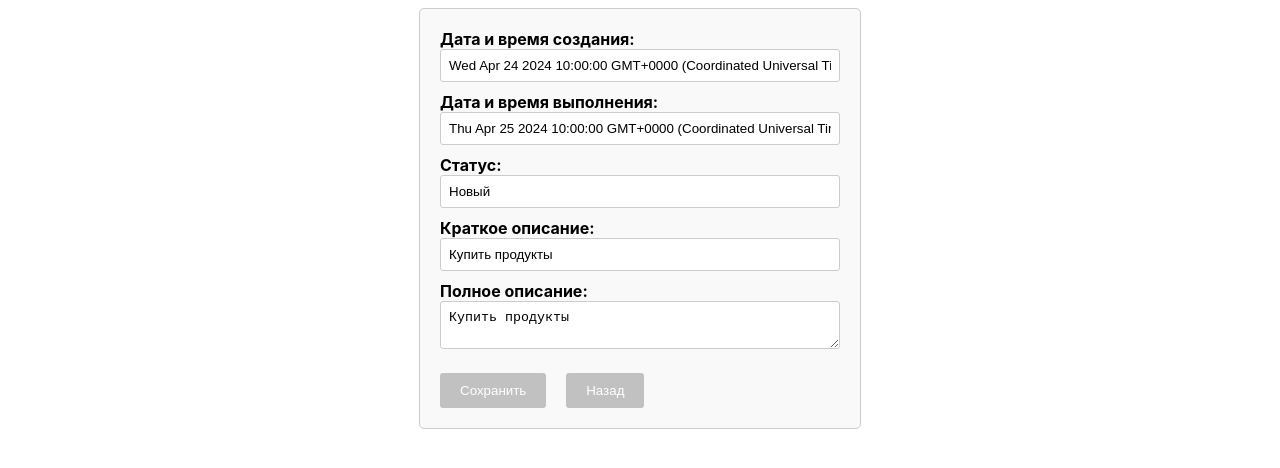
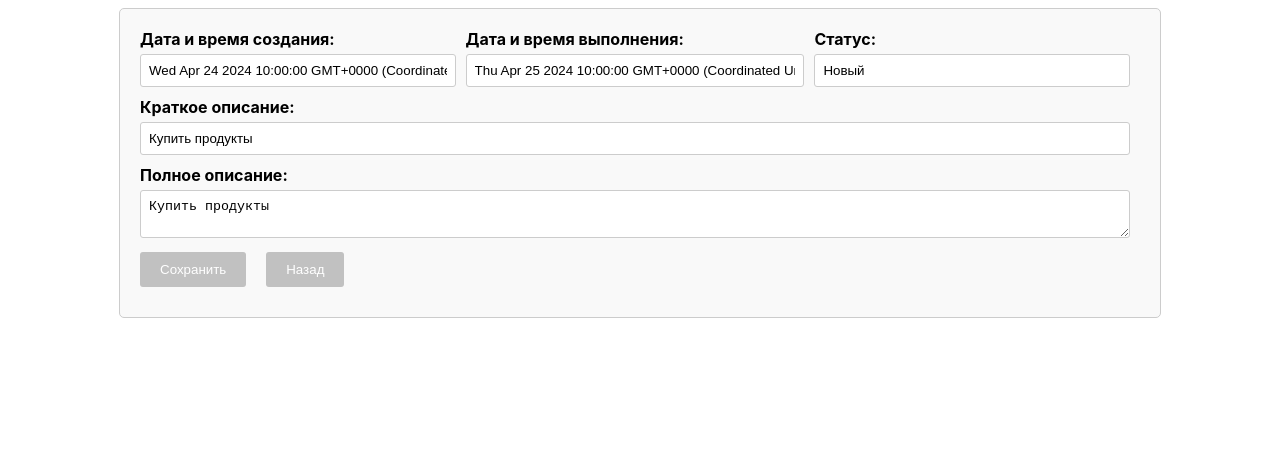
Before and after one commit to TumenSan/test-task-reminder, an Angular app: page /reminder/1 in a window 1280 px wide. Shown: the top 468 px of the page. Built offline with nearby package versions, Linux system fonts and the light colour scheme.

Commit message:
feat: upd styles reminder form

```diff
--- a/src/app/components/reminder-form/reminder-form.component.css
+++ b/src/app/components/reminder-form/reminder-form.component.css
@@ -1,5 +1,5 @@
 form {
-  max-width: 400px;
+  max-width: 1000px;
   margin: 0 auto;
   padding: 20px;
   border: 1px solid #ccc;
@@ -7,35 +7,53 @@ form {
   background-color: #f9f9f9;
 }
 
-form div {
+.row {
+  display: flex;
+  flex-wrap: wrap;
   margin-bottom: 10px;
 }
 
-form label {
+.row > div {
+  flex-grow: 1;
+  margin-right: 10px;
+}
+
+.full-width {
+  flex-basis: 100%;
+}
+
+label {
   display: block;
   font-weight: bold;
 }
 
-form input[type="text"],
-form textarea {
+input[type="text"],
+textarea {
   width: 100%;
   padding: 8px;
   border: 1px solid #ccc;
   border-radius: 3px;
   box-sizing: border-box;
+  margin-top: 5px;
+  max-height: 200px;
+  resize: vertical;
+  overflow-y: auto;
 }
 
-form button {
-  margin-top: 10px;
-  margin-right: 20px;
+button {
   padding: 10px 20px;
   background-color: #c1c1c1;
   color: white;
   border: none;
   border-radius: 3px;
   cursor: pointer;
+  transition: background-color 0.3s;
 }
 
-form button:hover {
+.back-button {
+  margin-left: 20px;
+}
+
+button:hover {
   background-color: #ababab;
 }
--- a/src/app/components/reminder-form/reminder-form.component.html
+++ b/src/app/components/reminder-form/reminder-form.component.html
@@ -1,4 +1,5 @@
 <form>
+  <div class="row">
     <div>
       <label>Дата и время создания:</label>
       <input type="text" [(ngModel)]="reminder.creationDateTime" name="creationDateTime">
@@ -11,14 +12,21 @@
       <label>Статус:</label>
       <input type="text" [(ngModel)]="reminder.status" name="status">
     </div>
-  <div>
+  </div>
+  <div class="row">
+    <div class="full-width">
       <label>Краткое описание:</label>
       <input type="text" [(ngModel)]="reminder.shortDescription" name="shortDescription">
     </div>
-  <div>
+  </div>
+  <div class="row">
+    <div class="full-width">
       <label>Полное описание:</label>
       <textarea [(ngModel)]="reminder.fullDescription" name="fullDescription"></textarea>
     </div>
-  <button (click)="saveChanges()">Сохранить</button>
-  <button (click)="goBack()">Назад</button>
+  </div>
+  <div class="row">
+    <button class="save-button" (click)="saveChanges()">Сохранить</button>
+    <button class="back-button" (click)="goBack()">Назад</button>
+  </div>
 </form>
```
Lines whose indentation alone changed are shown as unchanged.
